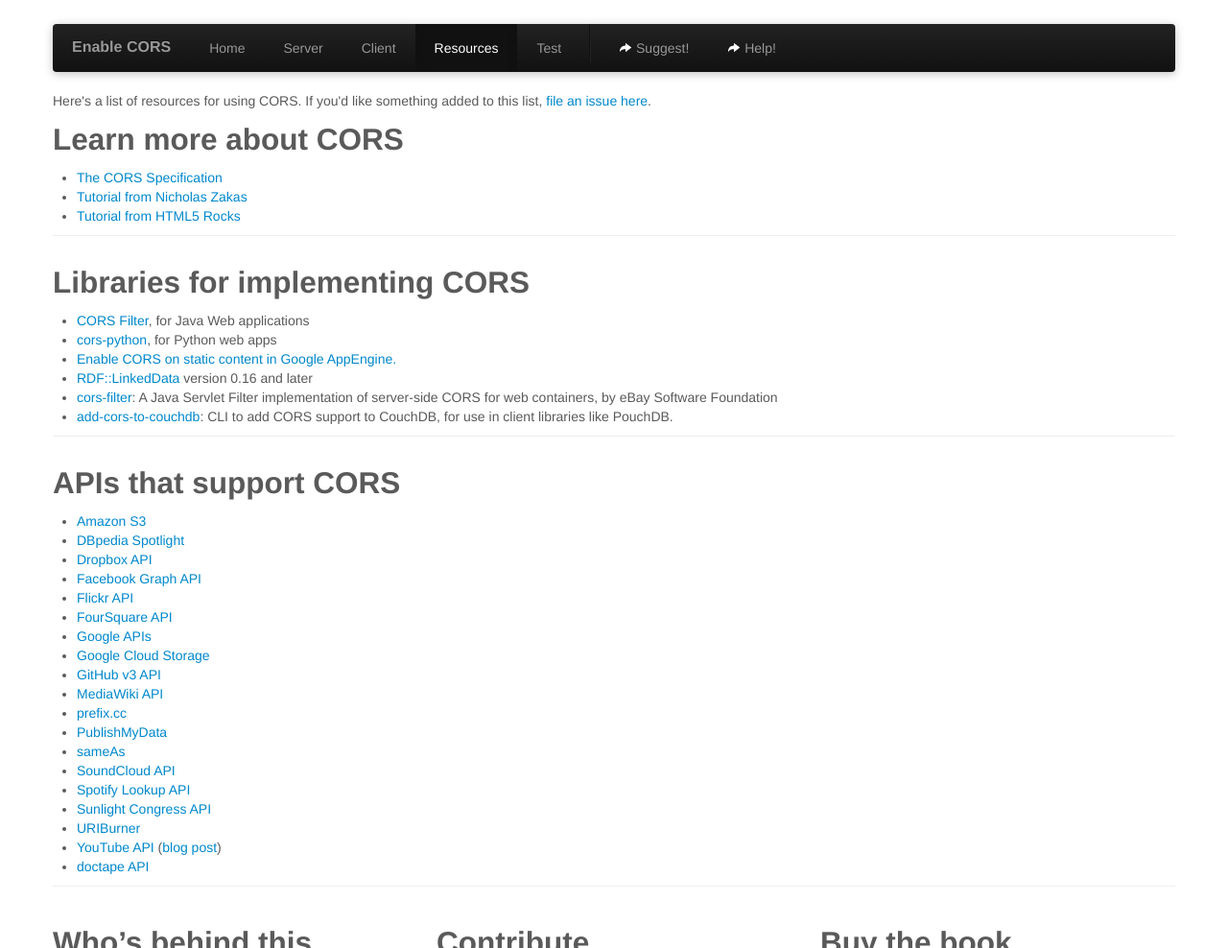
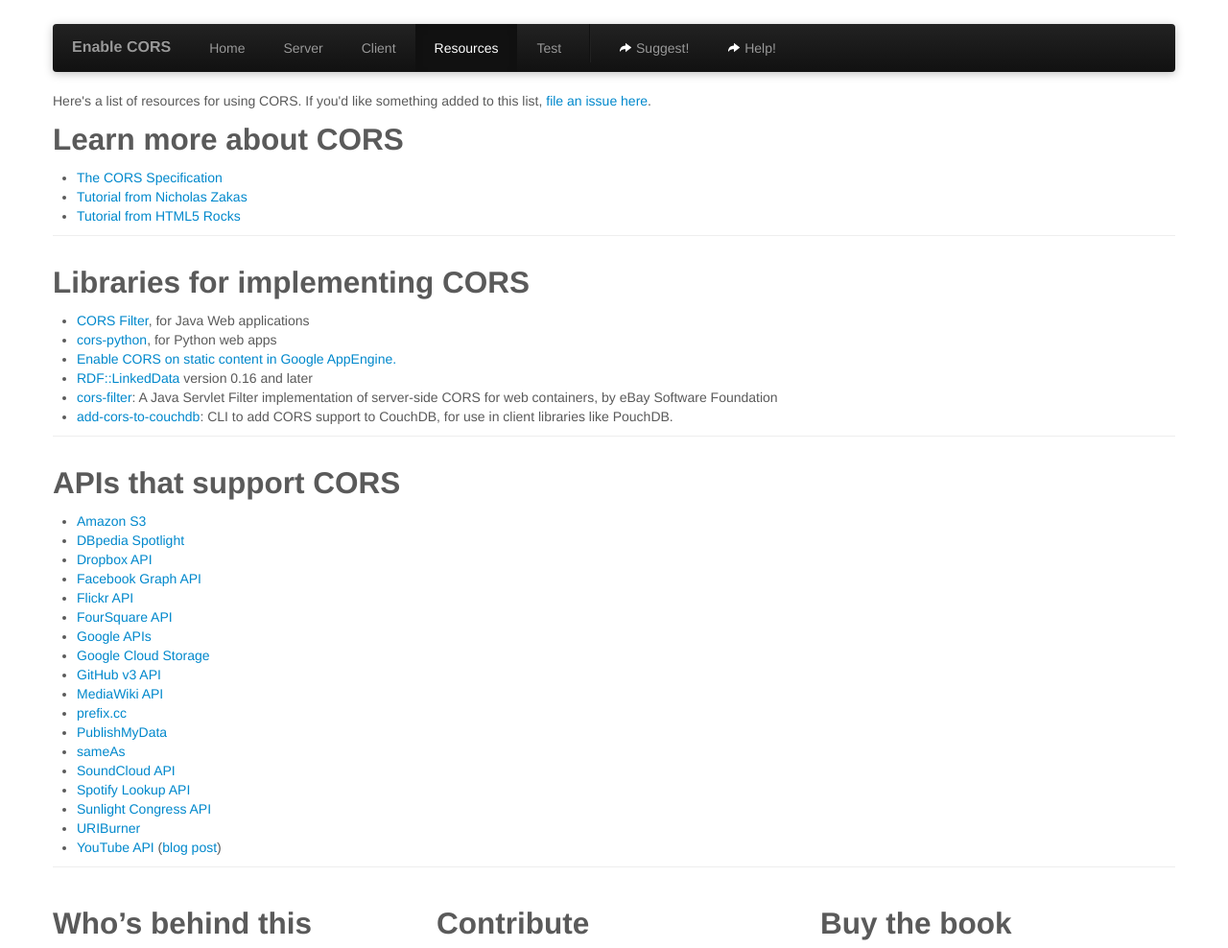
Before and after one commit to monsur/enable-cors.org, a Jekyll site: the page built from resources.html, in a window 1280 px wide, cut to the strip 0-988 px from the top of the page. Shown: the whole strip at 96% size. Built offline with Jekyll 4.4.1, drawn with Linux system fonts in a browser that asks for light colours.

Commit message:
doctape.com is dead

```diff
--- a/resources.html
+++ b/resources.html
@@ -49,7 +49,6 @@
 		<li><a href="http://sunlightlabs.github.io/congress/">Sunlight Congress API</a></li>
 		<li><a href="http://linkeddata.uriburner.com/">URIBurner</a></li>
 		<li><a href="https://developers.google.com/youtube/">YouTube API</a> (<a href="http://apiblog.youtube.com/2012/05/unlocking-javascripts-potential-with.html">blog post</a>)</li>
-		<li><a href="https://developer.doctape.com/">doctape API</a></li>
 		</ul>
 		</section>
 
```
